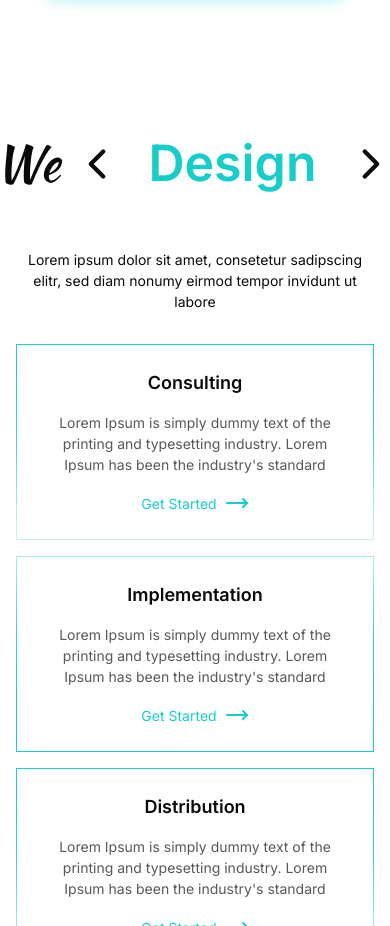
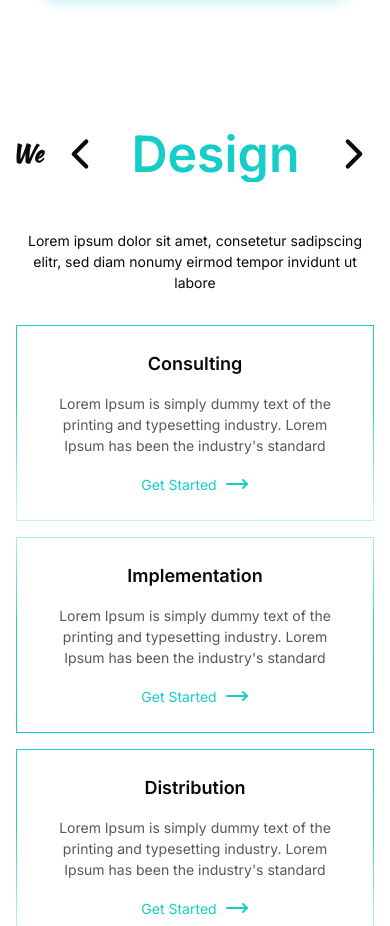
Before and after one commit to Roshen-Perera/ceylon-developers-portfolio, a Next.js app: page / in a window 390 px wide. Shown: the part 3244-4170 px from the top of the page. Built offline with nearby package versions, Linux system fonts and the light colour scheme.

Commit message:
fix: Update text size classes in VerticalTextSlider for better responsiveness

```diff
--- a/components/slider.tsx
+++ b/components/slider.tsx
@@ -17,7 +17,7 @@ export default function VerticalTextSlider() {
   return (
     <div className="flex text-center mb-8 items-center gap-3">
       {/* Left side: We */}
-      <p className="text-[50px]">
+      <p className="2xl:text-[50px] xl:text-4xl lg:text-3xl md:text-3xl sm:text-2xl text-2xl font-semibold">
         <span className="font-kaushan">We</span>
       </p>
 
```
